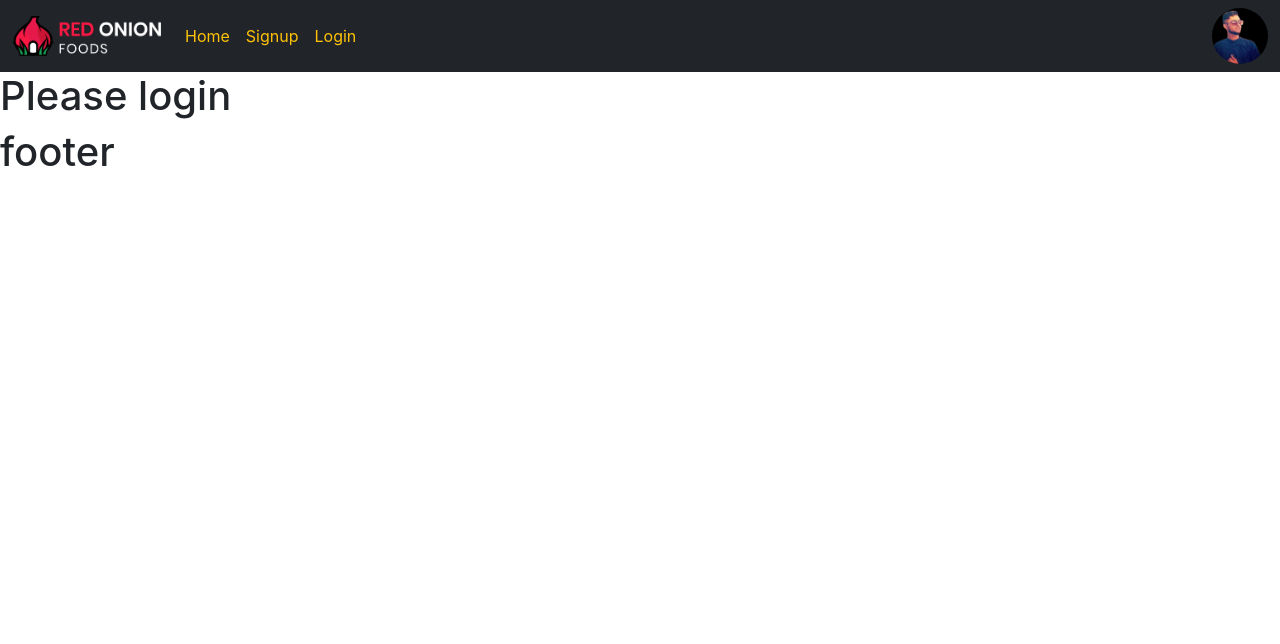
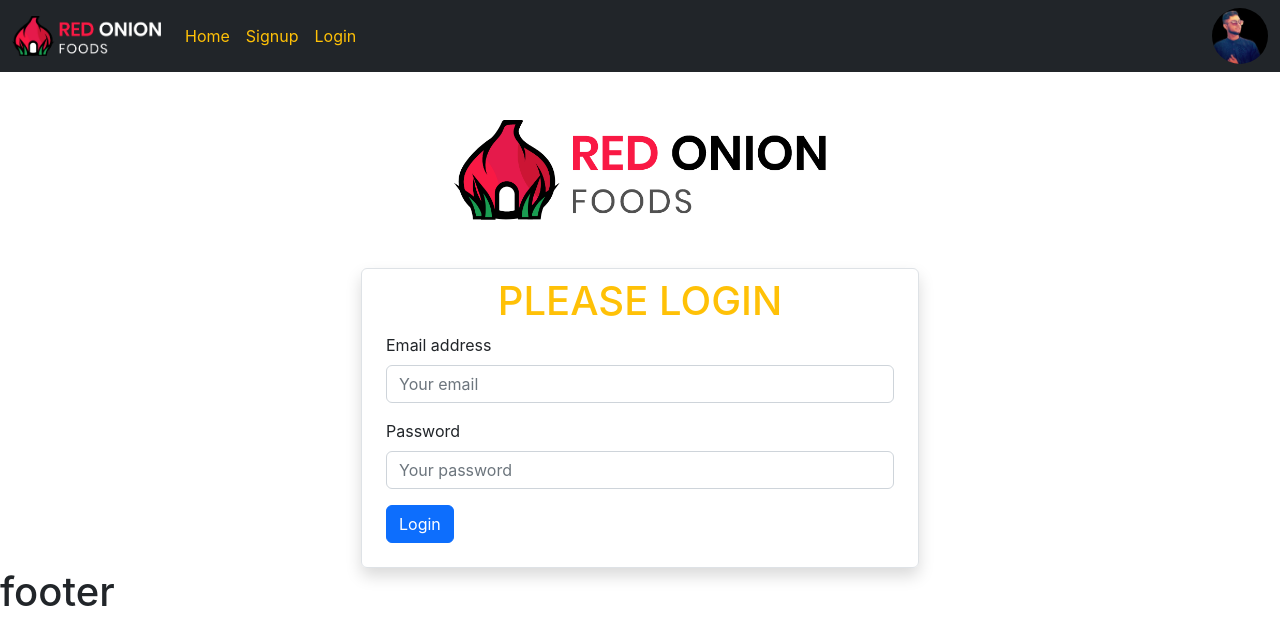
Before and after one commit to kabirbhai/spicy-foods, a React (Create React App) app: page /Login in a window 1280 px wide. Shown: the top 644 px of the page. Built offline with nearby package versions, Linux system fonts and the light colour scheme; no server answers.

Commit message:
.env.local file and login and signup completed

```diff
--- /dev/null
+++ b/src/firebase.init.js
@@ -0,0 +1,17 @@
+import { initializeApp } from "firebase/app";
+import { getAuth } from "firebase/auth";
+
+const firebaseConfig = {
+  apiKey: process.env.REACT_APP_API_KEY,
+  authDomain: process.env.REACT_APP_AUTH_DOMAIN,
+  projectId: process.env.REACT_APP_PROJECT_ID,
+  storageBucket: process.env.REACT_APP_STORAGE_BUCKET,
+  messagingSenderId: process.env.REACT_APP_MESSAGING_SENDER_ID,
+  appId: process.env.REACT_APP_APP_ID,
+};
+
+// Initialize Firebase
+const app = initializeApp(firebaseConfig);
+
+const auth = getAuth(app);
+export default auth;
--- a/src/pages/login/login/Login.js
+++ b/src/pages/login/login/Login.js
@@ -1,10 +1,64 @@
 import React from "react";
+import logo from "../../../images/logo2.png";
+import { useSignInWithEmailAndPassword } from "react-firebase-hooks/auth";
+import auth from "../../../firebase.init";
 
 const Login = () => {
+  const [signInWithEmailAndPassword, user, loading, error] =
+    useSignInWithEmailAndPassword(auth);
+
+  if (user) {
+    console.log("After login", user);
+  }
+  const handleLogin = (e) => {
+    e.preventDefault();
+    const email = e.target.email.value;
+    const password = e.target.password.value;
+    signInWithEmailAndPassword(email, password);
+  };
   return (
-    <div>
-      <h1>Please login</h1>
-    </div>
+    <section className="container">
+      <div className="text-center my-5">
+        <img height={100} src={logo} alt="" />
+      </div>
+      <div className="form-container border w-50 mx-auto shadow rounded ">
+        <h1 className="text-center text-uppercase text-warning my-2">
+          Please Login
+        </h1>
+        <form onSubmit={handleLogin} className="px-4 pb-4">
+          <div className="mb-3">
+            <label htmlFor="signupEmail" className="form-label">
+              Email address
+            </label>
+            <input
+              type="email"
+              name="email"
+              className="form-control"
+              id="signupEmail"
+              required
+              placeholder="Your email"
+            />
+          </div>
+          <div className="mb-3">
+            <label htmlFor="signupPassword" className="form-label">
+              Password
+            </label>
+            <input
+              type="password"
+              id="signupPassword"
+              name="password"
+              className="form-control"
+              required
+              placeholder="Your password"
+            />
+          </div>
+
+          <button type="submit" className="btn btn-primary">
+            Login
+          </button>
+        </form>
+      </div>
+    </section>
   );
 };
 
--- a/src/pages/login/signup/Signup.js
+++ b/src/pages/login/signup/Signup.js
@@ -1,8 +1,38 @@
 import React, { useState } from "react";
 import logo from "../../../images/logo2.png";
+import {
+  useCreateUserWithEmailAndPassword,
+  useUpdateProfile,
+} from "react-firebase-hooks/auth";
+import auth from "../../../firebase.init";
+import {} from "firebase/auth";
 
 const Signup = () => {
   const [agree, setAgree] = useState(false);
+  const [createUserWithEmailAndPassword, user, loading, error] =
+    useCreateUserWithEmailAndPassword(auth, { sendEmailVerification: true });
+  const [updateProfile, updating] = useUpdateProfile(auth);
+
+  if (user) {
+    console.log("user", user);
+  }
+
+  const handleSignup = async (e) => {
+    e.preventDefault();
+    const name = e.target.name.value;
+    const email = e.target.email.value;
+    const password = e.target.password.value;
+    const confirmPassword = e.target.confirmPassword.value;
+    if (password === confirmPassword) {
+      await createUserWithEmailAndPassword(email, password);
+      await updateProfile({
+        displayName: name,
+        photoURL: "https://i.ibb.co/SvtVPnR/spanner-33816-1280.jpg",
+      });
+    }
+    console.log(name, email, password, confirmPassword);
+  };
+
   return (
     <section className="container">
       <div className="text-center my-5">
@@ -12,52 +42,67 @@ const Signup = () => {
         <h1 className="text-center text-uppercase text-warning my-2">
           Please sign up
         </h1>
-        <form className="px-4 pb-4">
-          <div class="mb-3">
-            <label for="signupName" class="form-label">
+        <form onSubmit={handleSignup} className="px-4 pb-4">
+          <div className="mb-3">
+            <label htmlFor="signupName" className="form-label">
               Full Name
             </label>
-            <input type="text" id="signupName" class="form-control" />
+            <input
+              type="text"
+              name="name"
+              id="signupName"
+              className="form-control"
+              required
+            />
           </div>
-          <div class="mb-3">
-            <label for="signupEmail" class="form-label">
+          <div className="mb-3">
+            <label htmlFor="signupEmail" className="form-label">
               Email address
             </label>
-            <input type="email" class="form-control" id="signupEmail" />
+            <input
+              type="email"
+              name="email"
+              className="form-control"
+              id="signupEmail"
+              required
+            />
           </div>
-          <div class="mb-3">
-            <label for="signupPassword" class="form-label">
+          <div className="mb-3">
+            <label htmlFor="signupPassword" className="form-label">
               Password
             </label>
             <input
               type="password"
               id="signupPassword"
-              class="form-control"
+              name="password"
+              className="form-control"
               required
             />
           </div>
-          <div class="mb-3">
-            <label for="signupConfirmPassword" class="form-label">
+          <div className="mb-3">
+            <label htmlFor="signupConfirmPassword" className="form-label">
               Confirm Password
             </label>
             <input
               type="password"
+              name="confirmPassword"
               id="signupConfirmPassword"
-              class="form-control"
+              className="form-control"
+              required
             />
           </div>
-          <div class="mb-3 form-check">
+          <div className="mb-3 form-check">
             <input
               onClick={() => setAgree(!agree)}
               type="checkbox"
-              class="form-check-input"
+              className="form-check-input"
               id="exampleCheck1"
             />
-            <label class="form-check-label" for="exampleCheck1">
+            <label className="form-check-label" htmlFor="exampleCheck1">
               Accept our trams & condition
             </label>
           </div>
-          <button disabled={!agree} type="submit" class="btn btn-primary">
+          <button disabled={!agree} type="submit" className="btn btn-primary">
             Signup
           </button>
         </form>
```
